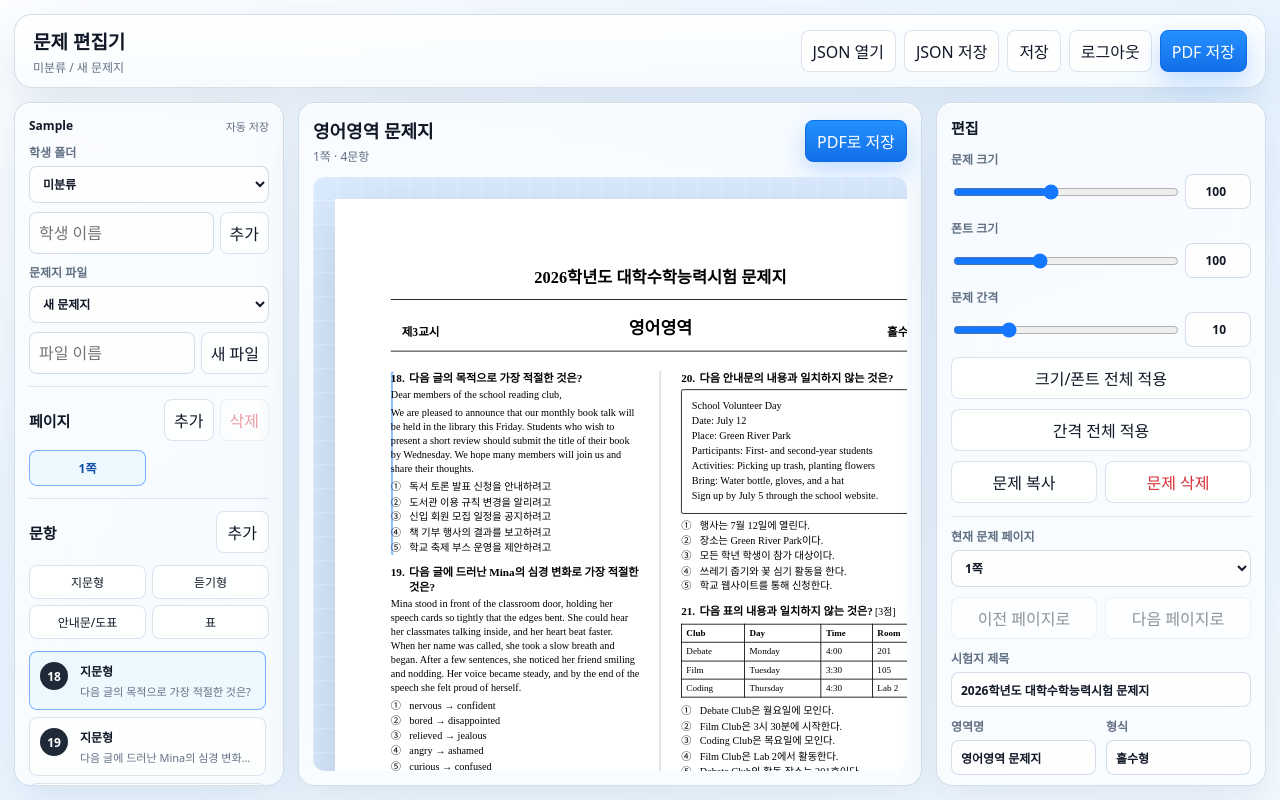
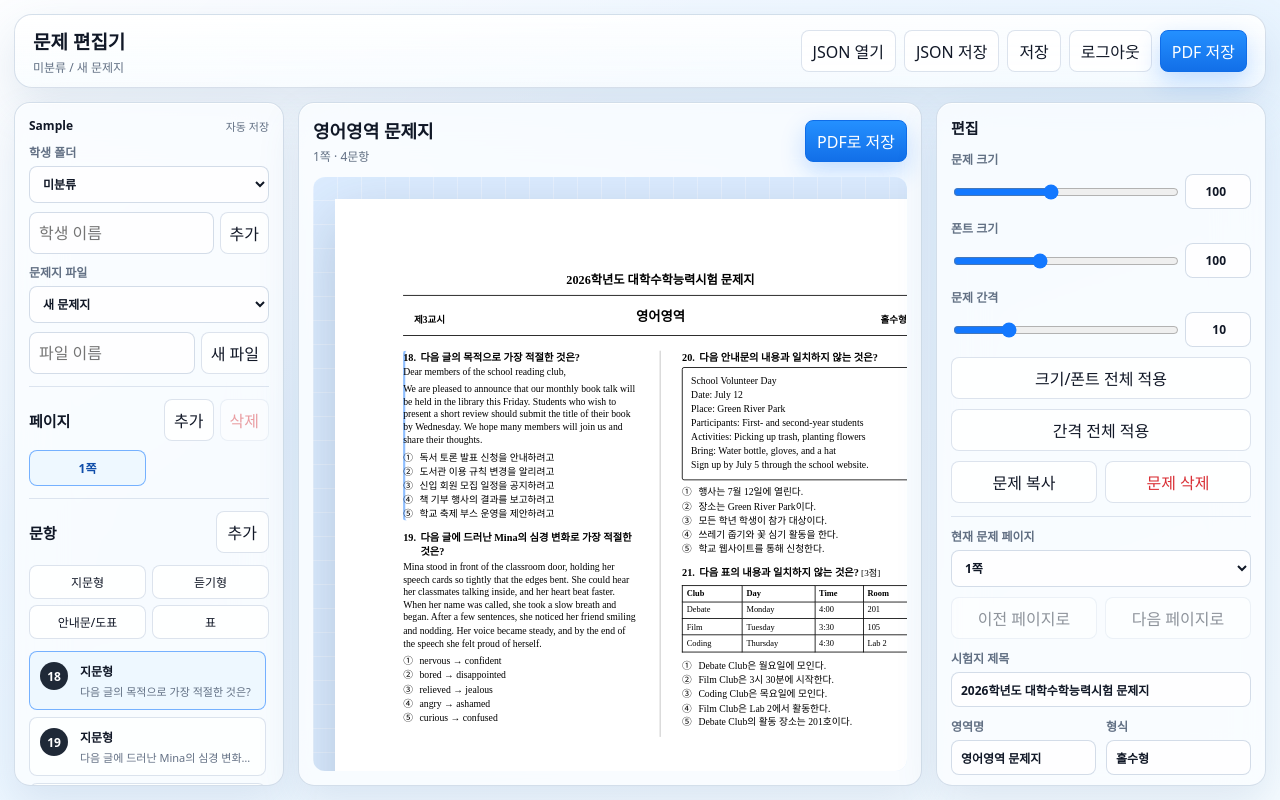
Before and after one commit to sprakids/latex-vibe-coder, a React (Vite) app in the folder web-src/: page / in a window 1280 px wide. Both pictures are taken after typing "Sample" into the empty fields and a click on the button "로그인". Built offline with nearby package versions, Linux system fonts and the light colour scheme.

Commit message:
Refine CSAT-style exam layout

```diff
--- a/web-src/src/main.jsx
+++ b/web-src/src/main.jsx
@@ -105,26 +105,26 @@ function questionStyle(question) {
   const effectiveFontScale = sizeScale * fontScale;
   return {
     "--question-margin-bottom": pt(questionSpacing(question) * sizeScale),
-    "--question-font-size": pt(9.35 * effectiveFontScale),
+    "--question-font-size": pt(8.9 * effectiveFontScale),
     "--question-heading-gap": pt(4 * sizeScale),
-    "--question-heading-margin-bottom": pt(3 * sizeScale),
-    "--question-heading-font-size": pt(10.2 * effectiveFontScale),
+    "--question-heading-margin-bottom": pt(2.5 * sizeScale),
+    "--question-heading-font-size": pt(9.4 * effectiveFontScale),
     "--question-score-margin-left": pt(2 * sizeScale),
-    "--question-score-font-size": pt(9 * effectiveFontScale),
-    "--question-paragraph-margin-bottom": pt(4 * sizeScale),
+    "--question-score-font-size": pt(8.4 * effectiveFontScale),
+    "--question-paragraph-margin-bottom": pt(3.4 * sizeScale),
     "--question-choice-margin-top": pt(2 * sizeScale),
-    "--question-choice-gap": pt(5 * sizeScale),
-    "--question-choice-margin-bottom": pt(1.2 * sizeScale),
-    "--question-choice-mark-width": pt(12 * sizeScale),
-    "--question-notice-margin-top": pt(4 * sizeScale),
-    "--question-notice-margin-bottom": pt(5 * sizeScale),
-    "--question-notice-padding-y": pt(8 * sizeScale),
-    "--question-notice-padding-x": pt(9 * sizeScale),
+    "--question-choice-gap": pt(4.4 * sizeScale),
+    "--question-choice-margin-bottom": pt(1 * sizeScale),
+    "--question-choice-mark-width": pt(10.5 * sizeScale),
+    "--question-notice-margin-top": pt(3.5 * sizeScale),
+    "--question-notice-margin-bottom": pt(4.5 * sizeScale),
+    "--question-notice-padding-y": pt(6.5 * sizeScale),
+    "--question-notice-padding-x": pt(7.5 * sizeScale),
     "--question-table-margin-top": pt(5 * sizeScale),
     "--question-table-margin-bottom": pt(6 * sizeScale),
-    "--question-table-font-size": pt(8.3 * effectiveFontScale),
-    "--question-table-padding-y": pt(3 * sizeScale),
-    "--question-table-padding-x": pt(4 * sizeScale),
+    "--question-table-font-size": pt(7.7 * effectiveFontScale),
+    "--question-table-padding-y": pt(2.6 * sizeScale),
+    "--question-table-padding-x": pt(3.4 * sizeScale),
   };
 }
 
@@ -534,10 +534,13 @@ function ExamPreview({ activeFieldKey, document, onPreviewEdit, page, pageNumber
   const titleTarget = { field: "title" };
   const formTarget = { field: "form" };
   const copyrightTarget = { field: "copyright" };
+  const isFirstPage = pageNumber === 1;
 
   return (
     <article className="exam-page">
-      <header className="exam-header">
+      <header className={isFirstPage ? "exam-header exam-header-cover" : "exam-header exam-header-running"}>
+        {isFirstPage ? (
+          <>
             <div
               className={previewEditableClassName("exam-title", activeFieldKey, examTitleTarget)}
               {...previewEditableProps(examTitleTarget, onPreviewEdit)}
@@ -561,6 +564,22 @@ function ExamPreview({ activeFieldKey, document, onPreviewEdit, page, pageNumber
               </span>
             </div>
             <div className="exam-rule" />
+          </>
+        ) : (
+          <>
+            <div className="exam-running-meta">
+              <span>{pageNumber}</span>
+              <strong
+                className={previewEditableClassName("", activeFieldKey, formTarget)}
+                {...previewEditableProps(formTarget, onPreviewEdit)}
+              >
+                {document.form || ""}
+              </strong>
+              <span>{pageNumber} / {totalPages}</span>
+            </div>
+            <div className="exam-rule" />
+          </>
+        )}
       </header>
       <main className="exam-columns">
         {questions.length ? (
--- a/web-src/src/styles.css
+++ b/web-src/src/styles.css
@@ -540,7 +540,7 @@ textarea {
   height: var(--paper-height);
   min-height: var(--paper-height);
   overflow: hidden;
-  padding: 21mm 18mm 24mm;
+  padding: 23mm 22mm 18mm;
   background: white;
   color: black;
   font-family: "HCR Batang", "HANBatang", "Hancom Batang", Batang, serif;
@@ -554,20 +554,30 @@ textarea {
 
 .exam-title {
   font-weight: 700;
-  font-size: 15pt;
+  font-size: 11.2pt;
 }
 
 .exam-rule {
   height: 0;
-  margin: 10pt 0 14pt;
+  margin: 7pt 0 9pt;
   border-top: 0.45pt solid black;
+}
+
+.exam-header-cover .exam-rule:first-of-type {
+  margin-top: 7pt;
+  margin-bottom: 10pt;
+}
+
+.exam-header-cover .exam-rule:last-of-type {
+  margin-top: 9pt;
+  margin-bottom: 0;
 }
 
 .exam-meta {
   display: grid;
   grid-template-columns: 1fr 1fr 1fr;
   align-items: end;
-  font-size: 10.6pt;
+  font-size: 8.7pt;
   font-weight: 700;
 }
 
@@ -582,44 +592,72 @@ textarea {
 }
 
 .exam-meta strong {
-  font-size: 15.8pt;
+  font-size: 12.2pt;
+}
+
+.exam-header-running {
+  padding-top: 2mm;
+}
+
+.exam-running-meta {
+  display: grid;
+  grid-template-columns: 1fr 1fr 1fr;
+  align-items: end;
+  font-size: 8.4pt;
+  font-weight: 700;
+}
+
+.exam-running-meta span:first-child {
+  text-align: left;
+}
+
+.exam-running-meta strong {
+  text-align: center;
+}
+
+.exam-running-meta span:last-child {
+  text-align: right;
 }
 
 .exam-columns {
   column-count: 2;
-  column-gap: 38pt;
+  column-gap: 14mm;
   column-rule: 0.25pt solid #bcbcbc;
-  margin-top: 18pt;
-  font-size: 9.35pt;
-  line-height: 1.36;
+  margin-top: 13pt;
+  font-size: 8.9pt;
+  line-height: 1.32;
+}
+
+.exam-header-running + .exam-columns {
+  margin-top: 10pt;
 }
 
 .exam-question {
   --question-margin-bottom: 8pt;
-  --question-font-size: 9.35pt;
+  --question-font-size: 8.9pt;
   --question-heading-gap: 4pt;
-  --question-heading-margin-bottom: 3pt;
-  --question-heading-font-size: 10.2pt;
+  --question-heading-margin-bottom: 2.5pt;
+  --question-heading-font-size: 9.4pt;
   --question-score-margin-left: 2pt;
-  --question-score-font-size: 9pt;
-  --question-paragraph-margin-bottom: 4pt;
+  --question-score-font-size: 8.4pt;
+  --question-paragraph-margin-bottom: 3.4pt;
   --question-choice-margin-top: 2pt;
-  --question-choice-gap: 5pt;
-  --question-choice-margin-bottom: 1.2pt;
-  --question-choice-mark-width: 12pt;
-  --question-notice-margin-top: 4pt;
-  --question-notice-margin-bottom: 5pt;
-  --question-notice-padding-y: 8pt;
-  --question-notice-padding-x: 9pt;
+  --question-choice-gap: 4.4pt;
+  --question-choice-margin-bottom: 1pt;
+  --question-choice-mark-width: 10.5pt;
+  --question-notice-margin-top: 3.5pt;
+  --question-notice-margin-bottom: 4.5pt;
+  --question-notice-padding-y: 6.5pt;
+  --question-notice-padding-x: 7.5pt;
   --question-table-margin-top: 5pt;
   --question-table-margin-bottom: 6pt;
-  --question-table-font-size: 8.3pt;
-  --question-table-padding-y: 3pt;
-  --question-table-padding-x: 4pt;
+  --question-table-font-size: 7.7pt;
+  --question-table-padding-y: 2.6pt;
+  --question-table-padding-x: 3.4pt;
   break-inside: avoid;
   margin: 0 0 var(--question-margin-bottom);
   font-size: var(--question-font-size);
-  line-height: 1.36;
+  line-height: 1.32;
 }
 
 .preview-question-clickable {
@@ -746,9 +784,9 @@ textarea {
 
 .exam-footer {
   position: absolute;
-  right: 18mm;
-  bottom: 14mm;
-  left: 18mm;
+  right: 22mm;
+  bottom: 9mm;
+  left: 22mm;
   font-size: 7.7pt;
 }
 
```
Also changed, not shown: 5 other files (tests, documents, lock files or other folders). Lines whose indentation alone changed are shown as unchanged.
